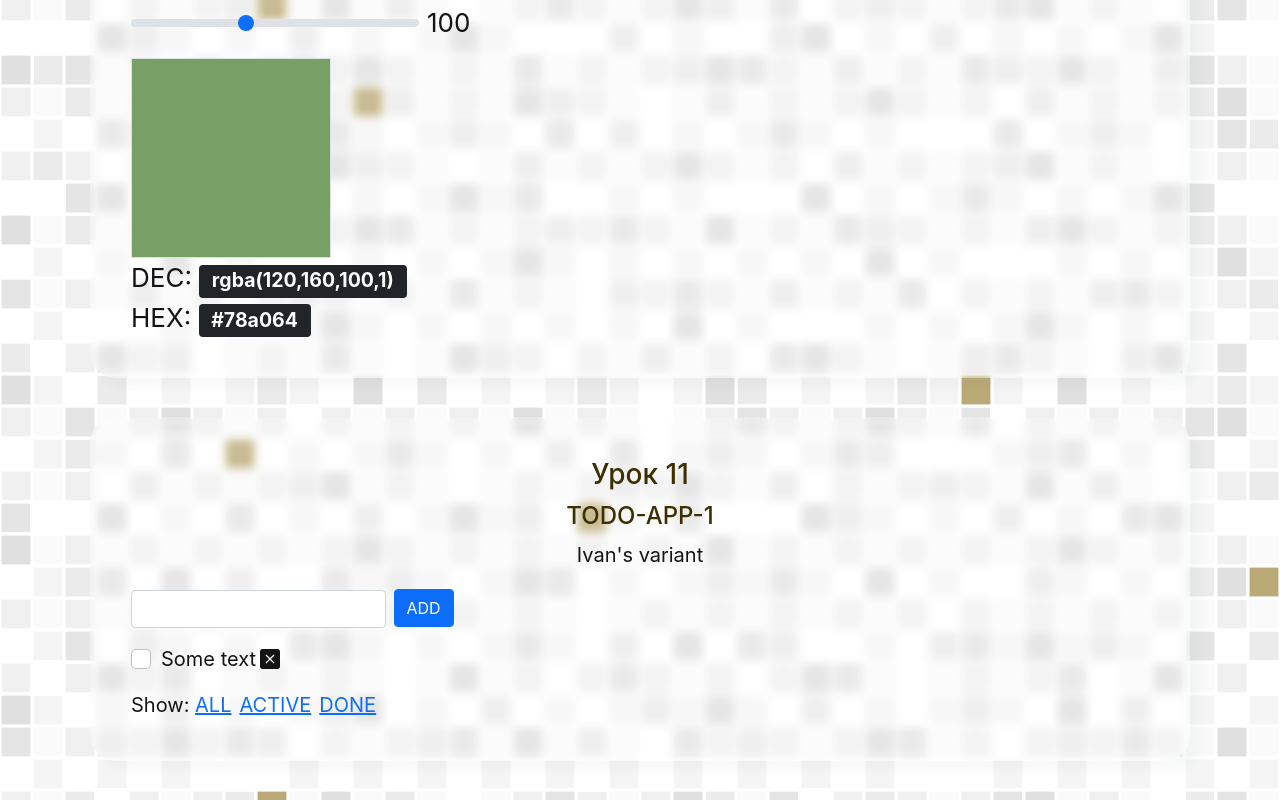
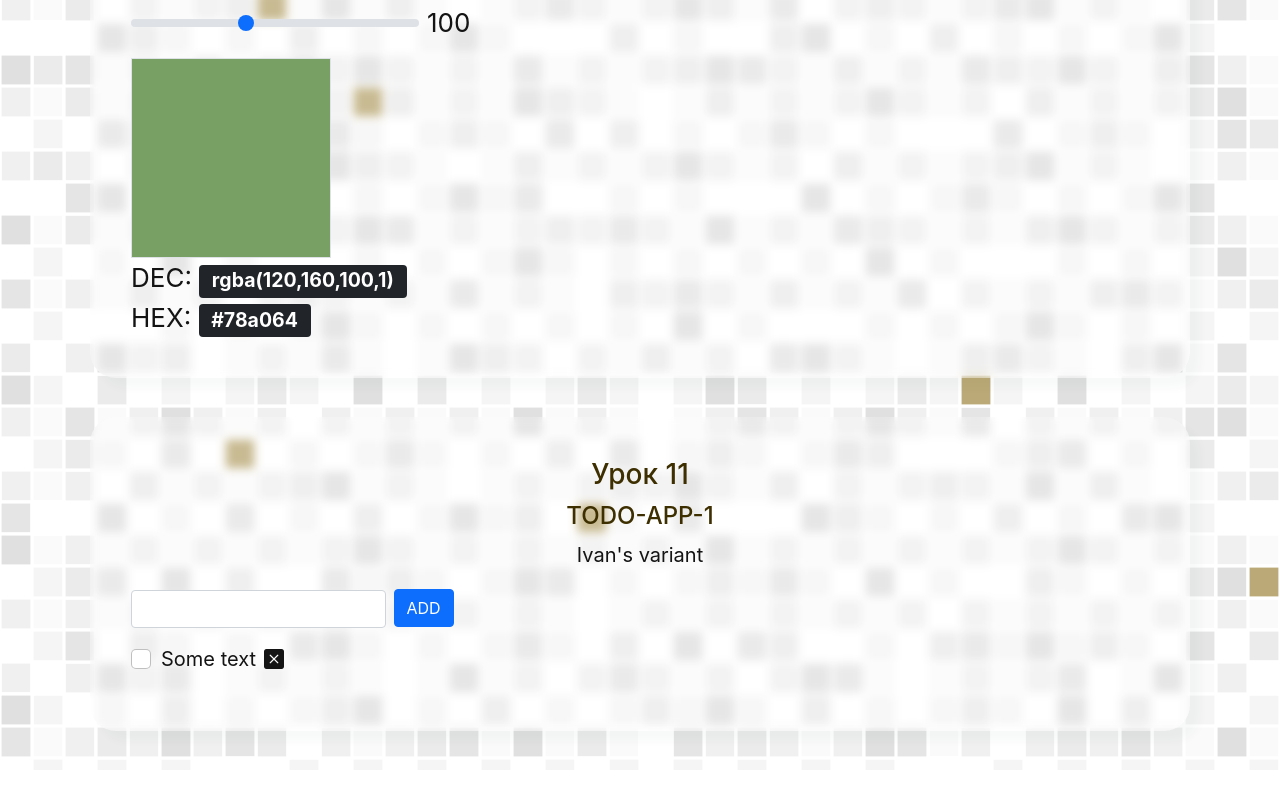
Before and after one commit to ybeliaev/react-basics-course, a React (Create React App) app: page / in a window 1280 px wide. Shown: the part 5514-6314 px from the top of the page. After the commit the page ends 6284 px from the top, so only its background shows below. Built offline with nearby package versions, Linux system fonts and the light colour scheme.

Commit message:
add components todo

```diff
--- /dev/null
+++ b/src/lessons/11-TODO-APP-1/TodoForm.js
@@ -0,0 +1,14 @@
+import React from "react";
+
+export default function TodoForm() {
+  return (
+    <div className="mb-3">
+      <input
+        type="text"
+        className="form-control d-inline w-25 me-2"
+        id="exampleInputEmail1"
+      />
+      <button className="btn btn-primary">ADD</button>
+    </div>
+  );
+}
--- /dev/null
+++ b/src/lessons/11-TODO-APP-1/TodoList.js
@@ -0,0 +1,37 @@
+import React from "react";
+
+export default function TodoList() {
+  return (
+    <div className="mb-3">
+      <div class="form-check fs-5">
+        <input
+          class="form-check-input"
+          type="checkbox"
+          value=""
+          id="flexCheck"
+        />
+        <label class="form-check-label me-2" for="flexCheck">
+          Some text
+        </label>
+        <i class="bi bi-x-square-fill"></i>
+      </div>
+    </div>
+  );
+}
+
+function Footer() {
+  return (
+    <div className="fs-5">
+      <span>Show: </span>
+      <a href="#all" class="me-2 text-decoration-none">
+        ALL
+      </a>
+      <a href="#active" class="me-2 text-decoration-none">
+        ACTIVE
+      </a>
+      <a href="#done" class="me-2 text-decoration-none">
+        DONE
+      </a>
+    </div>
+  );
+}
--- a/src/lessons/11-TODO-APP-1/index.js
+++ b/src/lessons/11-TODO-APP-1/index.js
@@ -1,4 +1,6 @@
 import React from "react";
+import TodoForm from "./TodoForm";
+import TodoList from "./TodoList";
 
 export default function Lesson11() {
   return (
@@ -6,42 +8,8 @@ export default function Lesson11() {
       <h3>Урок 11</h3>
       <h4>TODO-APP-1</h4>
       <p className="fs-5 text-center">Ivan's variant</p>
-      <div className="mb-3">
-        <input
-          type="text"
-          className="form-control d-inline w-25 me-2"
-          id="exampleInputEmail1"
-        />
-        <button className="btn btn-primary">ADD</button>
-      </div>
-      <div className="mb-3">
-        <div class="form-check fs-5">
-          <input
-            class="form-check-input"
-            type="checkbox"
-            value=""
-            id="flexCheckDefault"
-          />
-          <label class="form-check-label me-1" for="flexCheckDefault">
-            Some text
-          </label>
-          <i class="bi bi-x-square-fill"></i>
-        </div>
-      </div>
-      <div>
-        <div className="fs-5">
-          <span>Show: </span>
-          <a href="#all" class="stretched-link me-2">
-            ALL
-          </a>
-          <a href="#active" class="stretched-link me-2">
-            ACTIVE
-          </a>
-          <a href="#done" class="stretched-link me-2">
-            DONE
-          </a>
-        </div>
-      </div>
+      <TodoForm />
+      <TodoList />
     </div>
   );
 }
```
Also changed, not shown: 1 other file (tests, documents, lock files or other folders).
